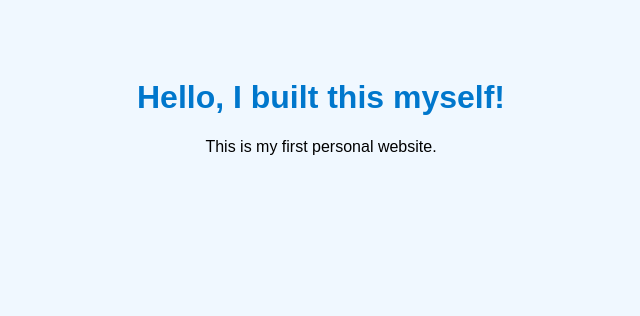
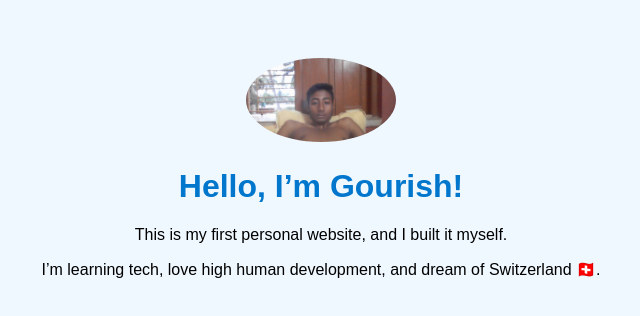
Before and after one commit to gourishdewanjee/my-website, a plain HTML site: page index.html in a window 1280 px wide. Shown: the whole page, without its empty margins (319-959 px from the left). Drawn offline with Linux system fonts and the light colour scheme.

Commit message:
Update index.html

```diff
--- a/index.html
+++ b/index.html
@@ -2,12 +2,14 @@
 <html lang="en">
 <head>
   <meta charset="UTF-8" />
-  <meta name="viewport" content="width=device-width, initial-scale=1.0" />
-  <title>My First Website</title>
+  <meta name="viewport" content="width=device-width, initial-scale=1.0"/>
+  <title>Gourish Dewanjee</title>
   <link rel="stylesheet" href="style.css" />
 </head>
 <body>
-  <h1>Hello, I built this myself!</h1>
-  <p>This is my first personal website.</p>
+  <img src="profile.jpg" alt="My Photo" style="width:150px; border-radius:50%;">
+  <h1>Hello, I’m Gourish!</h1>
+  <p>This is my first personal website, and I built it myself.</p>
+  <p>I’m learning tech, love high human development, and dream of Switzerland 🇨🇭.</p>
 </body>
 </html>
```
